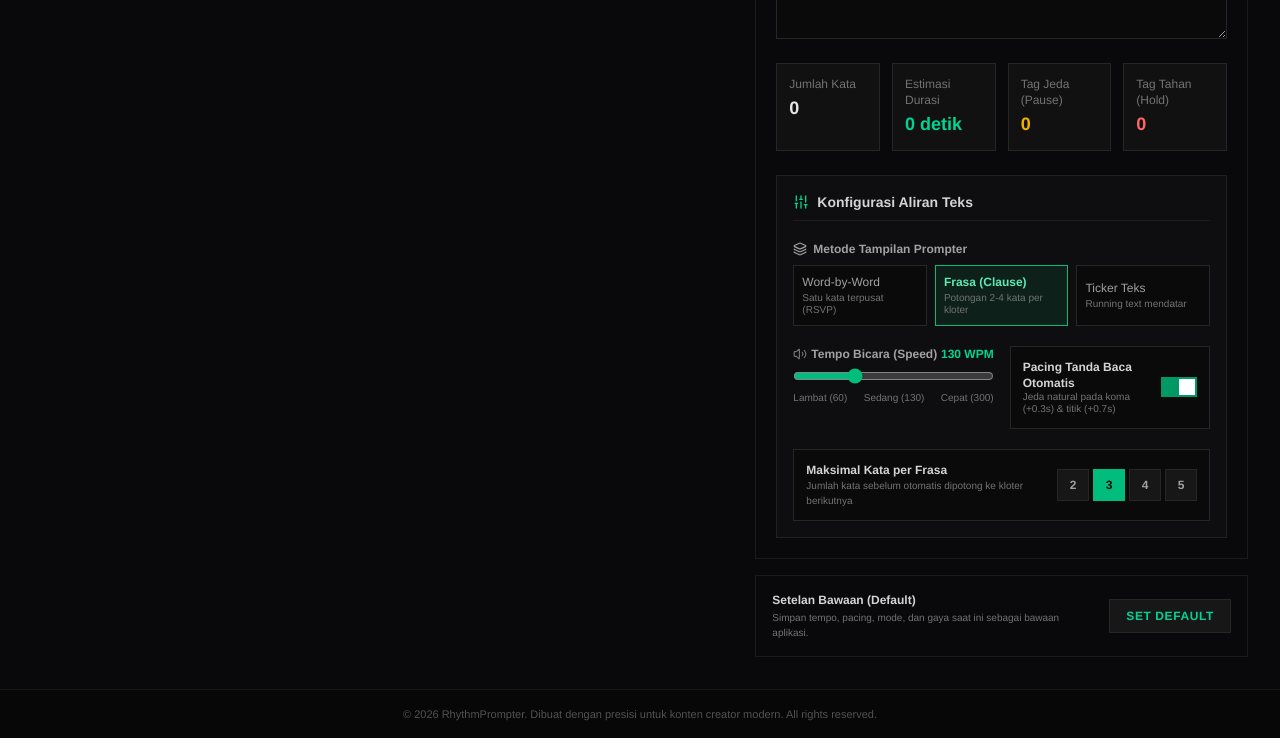
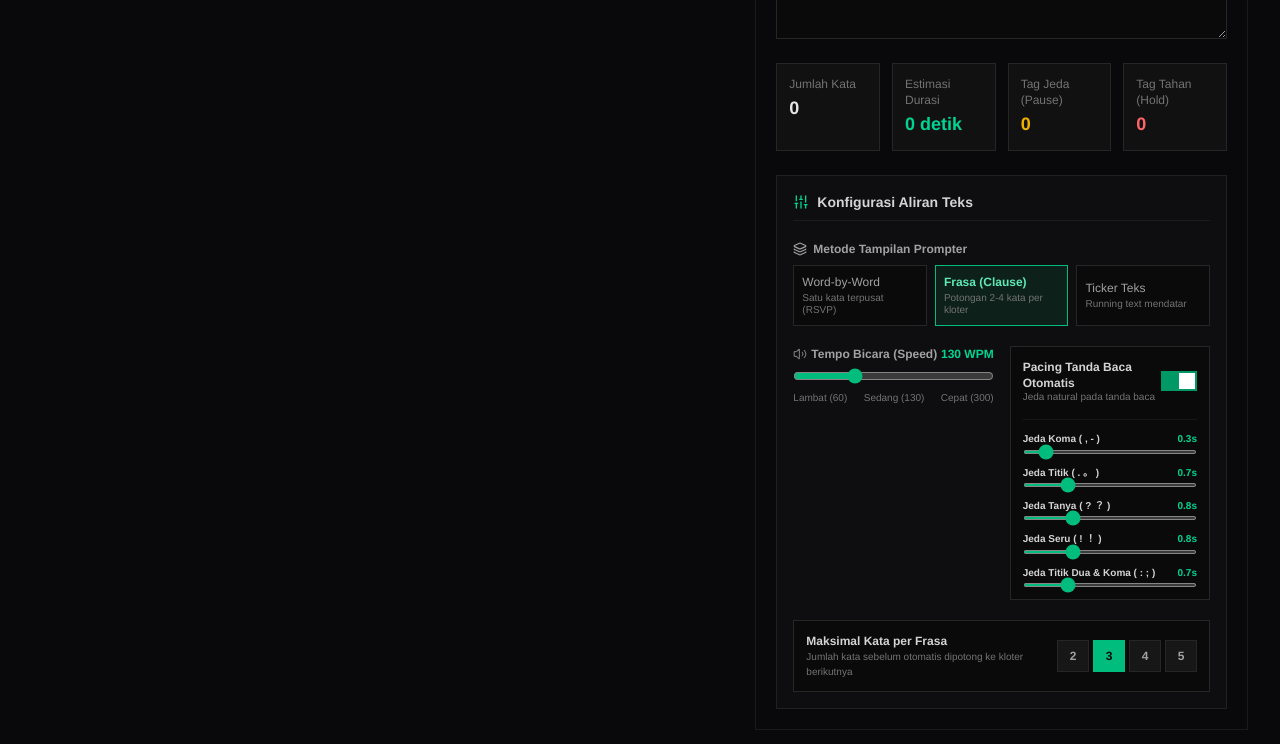
Before and after one commit to imanecdoche/RePrompter, a React (Vite) app: page / in a window 1280 px wide. Shown: the part 495-1239 px from the top of the page. Built offline with nearby package versions, Linux system fonts and the light colour scheme.

Commit message:
feat: add configurable punctuation pause durations
Enable customization of pause durations for punctuation marks in the script parser and UI. Updated the engine to support user-defined delays and added tooltips for better visibility into timing events.

```diff
--- a/src/App.tsx
+++ b/src/App.tsx
@@ -24,8 +24,8 @@ import {
   Minimize
 } from "lucide-react";
 
-import { PrompterMode, VisualConfig } from "./types";
-import { parseScript, groupWordsIntoPhrases, formatTime } from "./lib/parser";
+import { PrompterMode, VisualConfig, PunctuationDurations } from "./types";
+import { parseScript, groupWordsIntoPhrases, formatTime, DEFAULT_PUNCTUATION_DURATIONS } from "./lib/parser";
 import { usePrompterEngine } from "./hooks/usePrompterEngine";
 import ScriptEditor from "./components/ScriptEditor";
 import PrompterDisplay from "./components/PrompterDisplay";
@@ -39,6 +39,7 @@ interface SavedConfig {
   visualConfig: VisualConfig;
   wpm: number;
   autoPacing: boolean;
+  punctuationDurations?: PunctuationDurations;
   mode: PrompterMode;
   maxWordsPerPhrase: number;
 }
@@ -62,6 +63,11 @@ export default function App() {
   const [scriptText, setScriptText] = useState<string>(INITIAL_SCRIPT);
   const [wpm, setWpm] = useState<number>(savedConfig ? savedConfig.wpm : 130);
   const [autoPacing, setAutoPacing] = useState<boolean>(savedConfig ? savedConfig.autoPacing : true);
+  const [punctuationDurations, setPunctuationDurations] = useState<PunctuationDurations>(
+    savedConfig && savedConfig.punctuationDurations
+      ? savedConfig.punctuationDurations
+      : { ...DEFAULT_PUNCTUATION_DURATIONS }
+  );
   const [mode, setMode] = useState<PrompterMode>(savedConfig ? savedConfig.mode : PrompterMode.PHRASE);
   const [maxWordsPerPhrase, setMaxWordsPerPhrase] = useState<number>(savedConfig ? savedConfig.maxWordsPerPhrase : 3);
 
@@ -152,6 +158,7 @@ export default function App() {
       visualConfig,
       wpm,
       autoPacing,
+      punctuationDurations,
       mode,
       maxWordsPerPhrase
     };
@@ -168,8 +175,8 @@ export default function App() {
 
   // 4. Parse script on input/config change
   const words = useMemo(() => {
-    return parseScript(scriptText, wpm, autoPacing);
-  }, [scriptText, wpm, autoPacing]);
+    return parseScript(scriptText, wpm, autoPacing, punctuationDurations);
+  }, [scriptText, wpm, autoPacing, punctuationDurations]);
 
   const phrases = useMemo(() => {
     return groupWordsIntoPhrases(words, maxWordsPerPhrase);
@@ -488,6 +495,8 @@ export default function App() {
                 onChangeWpm={setWpm}
                 autoPacing={autoPacing}
                 onChangeAutoPacing={setAutoPacing}
+                punctuationDurations={punctuationDurations}
+                onChangePunctuationDurations={setPunctuationDurations}
                 mode={mode}
                 onChangeMode={setMode}
                 maxWordsPerPhrase={maxWordsPerPhrase}
--- a/src/components/ScriptEditor.tsx
+++ b/src/components/ScriptEditor.tsx
@@ -5,7 +5,7 @@
 
 import React, { useState } from "react";
 import { FileText, Plus, HelpCircle, Settings2, Sliders, Layers, Sparkles, Volume2 } from "lucide-react";
-import { PrompterMode } from "../types";
+import { PrompterMode, PunctuationDurations } from "../types";
 
 interface ScriptEditorProps {
   text: string;
@@ -14,6 +14,8 @@ interface ScriptEditorProps {
   onChangeWpm: (wpm: number) => void;
   autoPacing: boolean;
   onChangeAutoPacing: (pacing: boolean) => void;
+  punctuationDurations: PunctuationDurations;
+  onChangePunctuationDurations: (durations: PunctuationDurations) => void;
   mode: PrompterMode;
   onChangeMode: (mode: PrompterMode) => void;
   maxWordsPerPhrase: number;
@@ -48,6 +50,8 @@ export default function ScriptEditor({
   onChangeWpm,
   autoPacing,
   onChangeAutoPacing,
+  punctuationDurations,
+  onChangePunctuationDurations,
   mode,
   onChangeMode,
   maxWordsPerPhrase,
@@ -157,6 +161,7 @@ export default function ScriptEditor({
             id="btn-inject-pause-0-5"
             onClick={() => injectTag("[pause:0.5]")}
             className="px-2.5 py-1 bg-neutral-900 hover:bg-neutral-800 border border-neutral-800 text-neutral-300 text-xs rounded-none font-medium transition flex items-center gap-1"
+            title="Sisipkan tag jeda selama 0.5 detik [pause:0.5] di naskah untuk menghentikan gulir sejenak"
           >
             <Plus className="w-3 h-3 text-emerald-400" />
             Jeda 0.5s
@@ -165,6 +170,7 @@ export default function ScriptEditor({
             id="btn-inject-pause-1-5"
             onClick={() => injectTag("[pause:1.5]")}
             className="px-2.5 py-1 bg-neutral-900 hover:bg-neutral-800 border border-neutral-800 text-neutral-300 text-xs rounded-none font-medium transition flex items-center gap-1"
+            title="Sisipkan tag jeda selama 1.5 detik [pause:1.5] di naskah untuk jeda nafas atau intonasi alami"
           >
             <Plus className="w-3 h-3 text-emerald-400" />
             Jeda 1.5s
@@ -173,6 +179,7 @@ export default function ScriptEditor({
             id="btn-inject-hold"
             onClick={() => injectTag("[hold]")}
             className="px-2.5 py-1 bg-neutral-900 hover:bg-neutral-800 border border-neutral-800 text-neutral-300 text-xs rounded-none font-medium transition flex items-center gap-1"
+            title="Sisipkan tag penahan [hold] untuk menghentikan gulir otomatis sepenuhnya sampai Anda mengklik layar atau tombol Selanjutnya"
           >
             <Plus className="w-3 h-3 text-emerald-400" />
             Tahan (Hold)
@@ -273,11 +280,11 @@ export default function ScriptEditor({
           </div>
 
           {/* Autopacing trigger */}
-          <div className="flex flex-col justify-center gap-1.5 bg-neutral-950 p-3 rounded-none border border-neutral-800">
+          <div className="flex flex-col gap-3 bg-neutral-950 p-3 rounded-none border border-neutral-800">
             <div className="flex items-center justify-between">
               <div className="flex flex-col">
                 <span className="text-xs font-semibold text-neutral-300">Pacing Tanda Baca Otomatis</span>
-                <span className="text-[10px] text-neutral-500 leading-tight">Jeda natural pada koma (+0.3s) & titik (+0.7s)</span>
+                <span className="text-[10px] text-neutral-500 leading-tight">Jeda natural pada tanda baca</span>
               </div>
               <label className="relative inline-flex items-center cursor-pointer">
                 <input
@@ -290,6 +297,100 @@ export default function ScriptEditor({
                 <div className="w-9 h-5 bg-neutral-800 peer-focus:outline-none rounded-none peer peer-checked:after:translate-x-full peer-checked:after:border-white after:content-[''] after:absolute after:top-[2px] after:left-[2px] after:bg-neutral-300 after:border-neutral-300 after:border after:rounded-none after:h-4 after:w-4 after:transition-all peer-checked:bg-emerald-600 peer-checked:after:bg-white" />
               </label>
             </div>
+
+            {autoPacing && (
+              <div className="mt-1 pt-3 border-t border-neutral-900 flex flex-col gap-3 text-xs animate-slideDown" id="punc-custom-durations">
+                {/* Comma slider */}
+                <div className="flex flex-col gap-1">
+                  <div className="flex justify-between items-center text-[10px] text-neutral-400">
+                    <span className="font-semibold text-neutral-300">Jeda Koma ( , - )</span>
+                    <span className="font-bold text-emerald-400">{(punctuationDurations.comma / 1000).toFixed(1)}s</span>
+                  </div>
+                  <input
+                    type="range"
+                    min="0"
+                    max="3000"
+                    step="100"
+                    value={punctuationDurations.comma}
+                    onChange={(e) => onChangePunctuationDurations({ ...punctuationDurations, comma: parseInt(e.target.value) })}
+                    className="w-full h-1 accent-emerald-500 cursor-pointer bg-neutral-800 rounded-lg"
+                    id="slider-punc-comma"
+                  />
+                </div>
+
+                {/* Period slider */}
+                <div className="flex flex-col gap-1">
+                  <div className="flex justify-between items-center text-[10px] text-neutral-400">
+                    <span className="font-semibold text-neutral-300">Jeda Titik ( . 。 )</span>
+                    <span className="font-bold text-emerald-400">{(punctuationDurations.period / 1000).toFixed(1)}s</span>
+                  </div>
+                  <input
+                    type="range"
+                    min="0"
+                    max="3000"
+                    step="100"
+                    value={punctuationDurations.period}
+                    onChange={(e) => onChangePunctuationDurations({ ...punctuationDurations, period: parseInt(e.target.value) })}
+                    className="w-full h-1 accent-emerald-500 cursor-pointer bg-neutral-800 rounded-lg"
+                    id="slider-punc-period"
+                  />
+                </div>
+
+                {/* Question mark slider */}
+                <div className="flex flex-col gap-1">
+                  <div className="flex justify-between items-center text-[10px] text-neutral-400">
+                    <span className="font-semibold text-neutral-300">Jeda Tanya ( ? ？ )</span>
+                    <span className="font-bold text-emerald-400">{(punctuationDurations.question / 1000).toFixed(1)}s</span>
+                  </div>
+                  <input
+                    type="range"
+                    min="0"
+                    max="3000"
+                    step="100"
+                    value={punctuationDurations.question}
+                    onChange={(e) => onChangePunctuationDurations({ ...punctuationDurations, question: parseInt(e.target.value) })}
+                    className="w-full h-1 accent-emerald-500 cursor-pointer bg-neutral-800 rounded-lg"
+                    id="slider-punc-question"
+                  />
+                </div>
+
+                {/* Exclamation mark slider */}
+                <div className="flex flex-col gap-1">
+                  <div className="flex justify-between items-center text-[10px] text-neutral-400">
+                    <span className="font-semibold text-neutral-300">Jeda Seru ( ! ！ )</span>
+                    <span className="font-bold text-emerald-400">{(punctuationDurations.exclamation / 1000).toFixed(1)}s</span>
+                  </div>
+                  <input
+                    type="range"
+                    min="0"
+                    max="3000"
+                    step="100"
+                    value={punctuationDurations.exclamation}
+                    onChange={(e) => onChangePunctuationDurations({ ...punctuationDurations, exclamation: parseInt(e.target.value) })}
+                    className="w-full h-1 accent-emerald-500 cursor-pointer bg-neutral-800 rounded-lg"
+                    id="slider-punc-exclamation"
+                  />
+                </div>
+
+                {/* Colon/Semicolon slider */}
+                <div className="flex flex-col gap-1">
+                  <div className="flex justify-between items-center text-[10px] text-neutral-400">
+                    <span className="font-semibold text-neutral-300">Jeda Titik Dua & Koma ( : ; )</span>
+                    <span className="font-bold text-emerald-400">{(punctuationDurations.colonSemicolon / 1000).toFixed(1)}s</span>
+                  </div>
+                  <input
+                    type="range"
+                    min="0"
+                    max="3000"
+                    step="100"
+                    value={punctuationDurations.colonSemicolon}
+                    onChange={(e) => onChangePunctuationDurations({ ...punctuationDurations, colonSemicolon: parseInt(e.target.value) })}
+                    className="w-full h-1 accent-emerald-500 cursor-pointer bg-neutral-800 rounded-lg"
+                    id="slider-punc-colon"
+                  />
+                </div>
+              </div>
+            )}
           </div>
         </div>
 
--- a/src/lib/parser.ts
+++ b/src/lib/parser.ts
@@ -3,7 +3,15 @@
  * SPDX-License-Identifier: Apache-2.0
  */
 
-import { PrompterWord, PrompterPhrase } from "../types";
+import { PrompterWord, PrompterPhrase, PunctuationDurations } from "../types";
+
+export const DEFAULT_PUNCTUATION_DURATIONS: PunctuationDurations = {
+  comma: 300,
+  period: 700,
+  question: 800,
+  exclamation: 800,
+  colonSemicolon: 700
+};
 
 /**
  * Parses raw text into an array of PrompterWord items, tracking timing, custom pauses, and holds.
@@ -11,9 +19,12 @@ import { PrompterWord, PrompterPhrase } from "../types";
 export function parseScript(
   text: string,
   wpm: number,
-  autoPunctuationPause: boolean
+  autoPunctuationPause: boolean,
+  customDurations?: PunctuationDurations
 ): PrompterWord[] {
   if (!text || text.trim() === "") return [];
+
+  const durations = customDurations || DEFAULT_PUNCTUATION_DURATIONS;
 
   // Regex to match pause tags, hold tags, or standard words
   const tokenRegex = /(\[pause:[\d.]+s?\]|<pause:[\d.]+s?>|\[hold\]|<hold>|[^\s]+)/gi;
@@ -54,23 +65,29 @@ export function parseScript(
       let puncPauseMs = 0;
       if (autoPunctuationPause) {
         if (wordText.endsWith(",") || wordText.endsWith("，") || wordText.endsWith("-")) {
-          puncPauseMs = 300;
+          puncPauseMs = durations.comma;
         } else if (
           wordText.endsWith(".") ||
-          wordText.endsWith("。") ||
+          wordText.endsWith("。")
+        ) {
+          puncPauseMs = durations.period;
+        } else if (
           wordText.endsWith(":") ||
           wordText.endsWith("：") ||
           wordText.endsWith(";") ||
           wordText.endsWith("；")
         ) {
-          puncPauseMs = 700;
+          puncPauseMs = durations.colonSemicolon;
         } else if (
           wordText.endsWith("?") ||
-          wordText.endsWith("？") ||
+          wordText.endsWith("？")
+        ) {
+          puncPauseMs = durations.question;
+        } else if (
           wordText.endsWith("!") ||
           wordText.endsWith("！")
         ) {
-          puncPauseMs = 800;
+          puncPauseMs = durations.exclamation;
         }
       }
 
```
Also changed, not shown: src/components/PrompterDisplay.tsx (+60 -6 lines), src/types.ts (+8 -0 lines).
